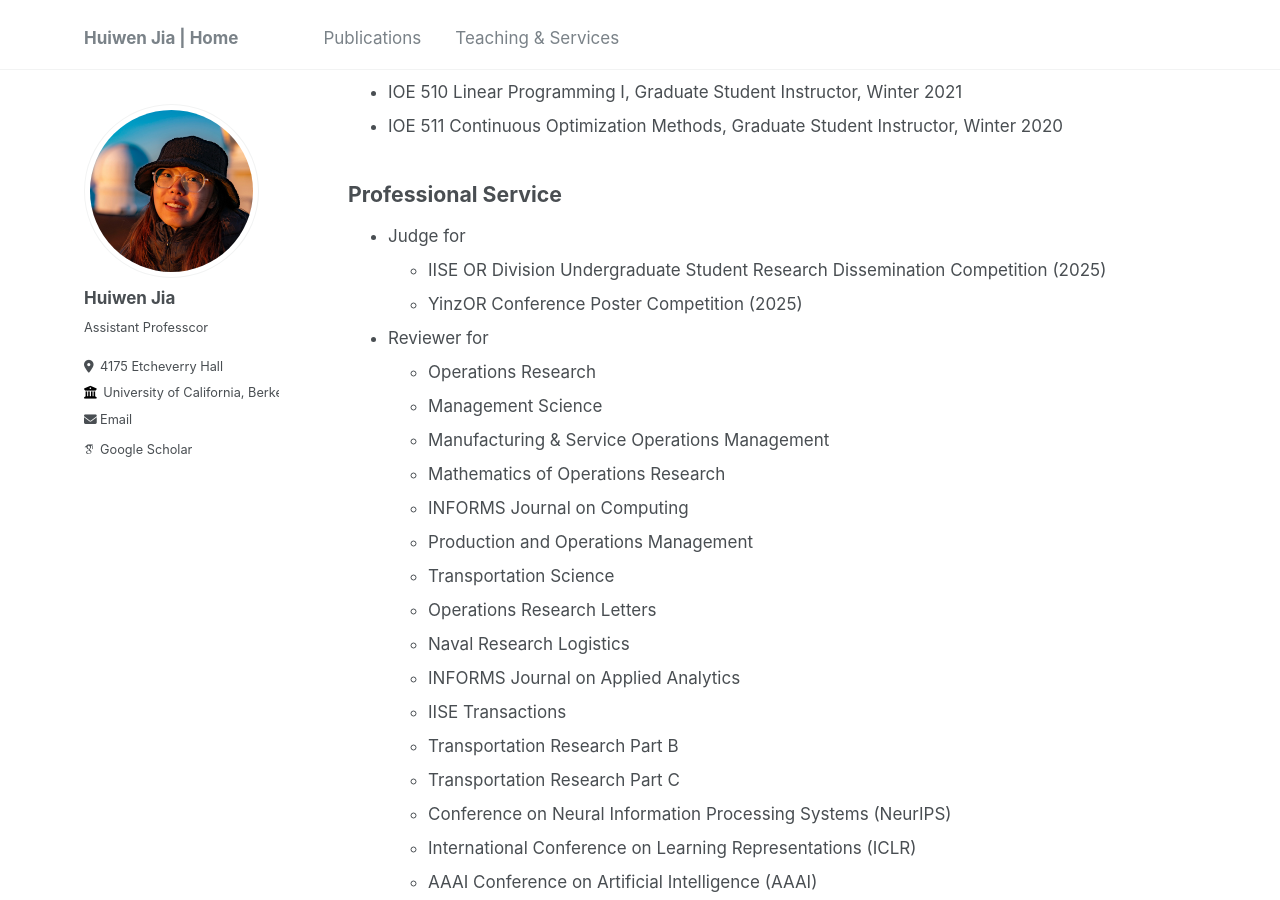
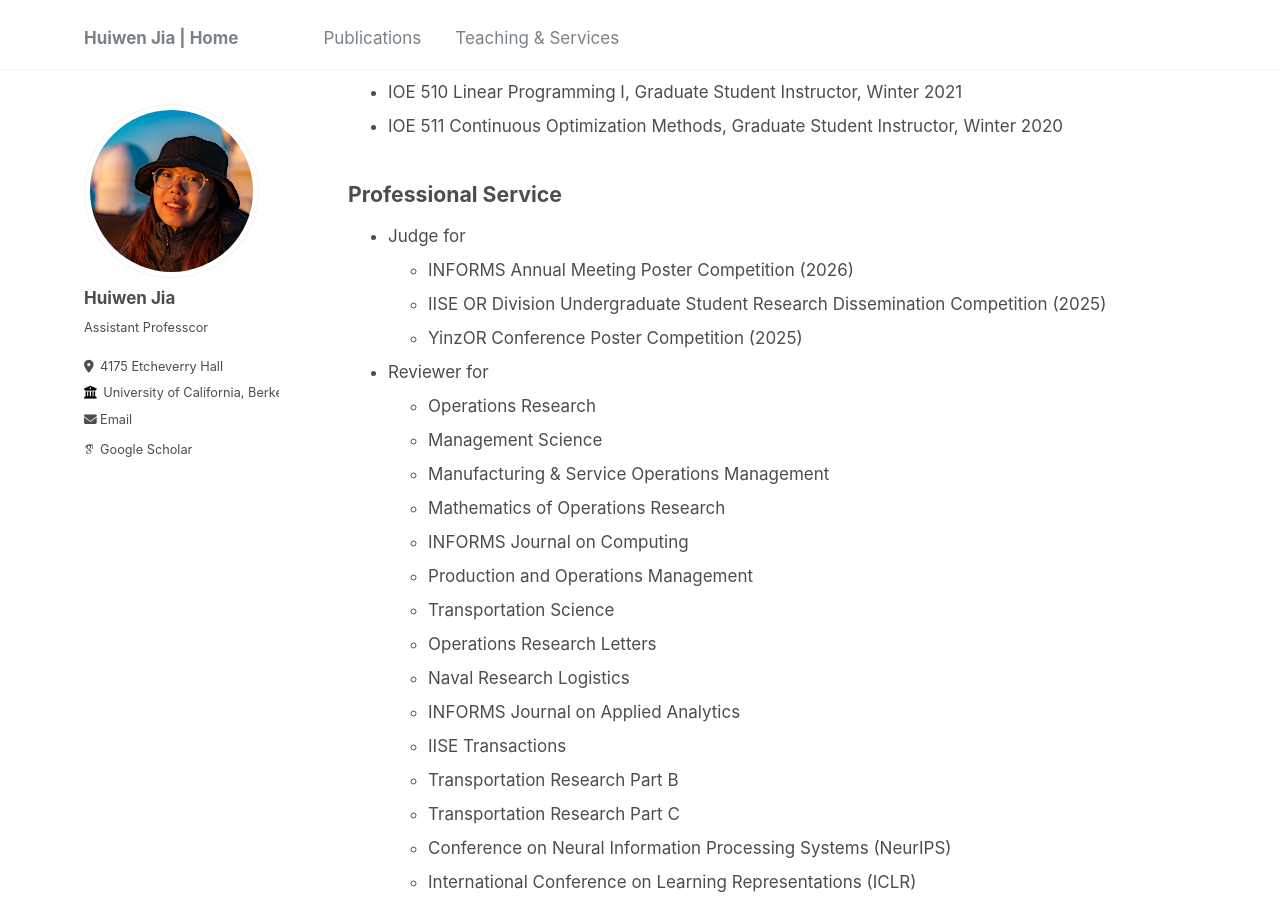
Before and after one commit to huiwen-j/huiwen-j.github.io, a Jekyll site: the page built from _pages/teaching_services.md, in a window 1280 px wide and 900 px high, scrolled down 542 px. Built offline with Jekyll 4.4.1, drawn with Linux system fonts in a browser that asks for light colours; some web fonts are replaced.

Commit message:
Add INFORMS poster competition judging service

```diff
--- a/_pages/teaching_services.md
+++ b/_pages/teaching_services.md
@@ -26,6 +26,7 @@ body_class: centered-layout
 
 ## Professional Service
 - Judge for
+  * INFORMS Annual Meeting Poster Competition (2026)
   * IISE OR Division Undergraduate Student Research Dissemination Competition (2025)
   * YinzOR Conference Poster Competition (2025)
 - Reviewer for
```
